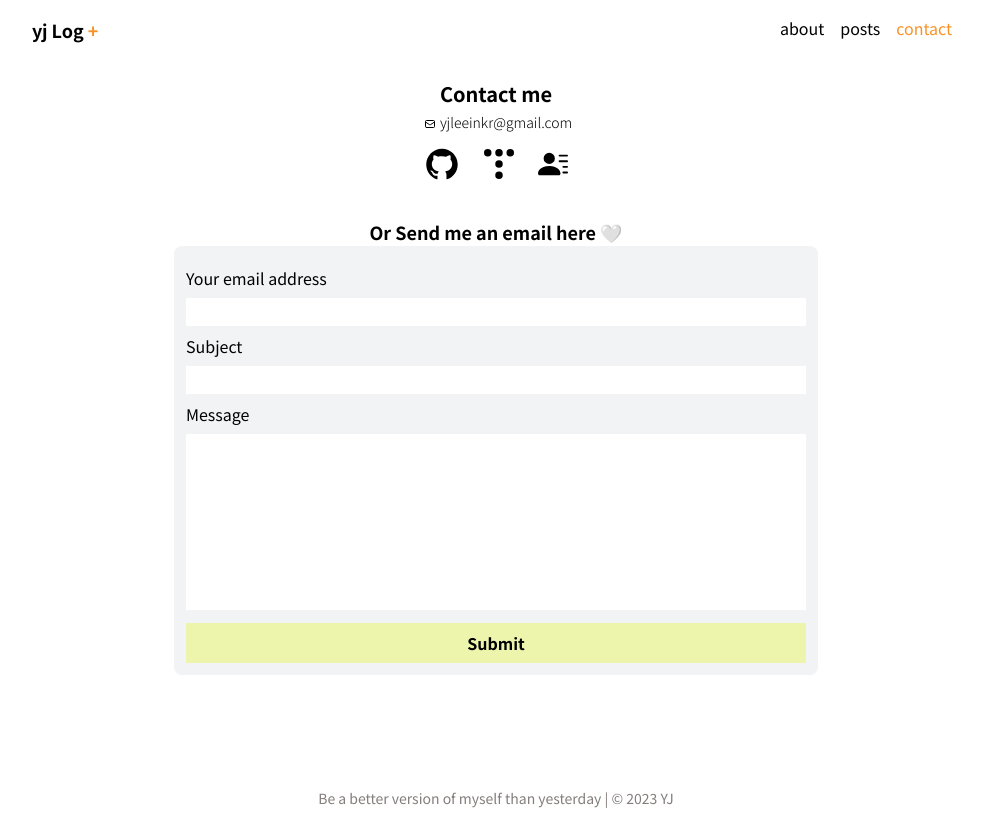
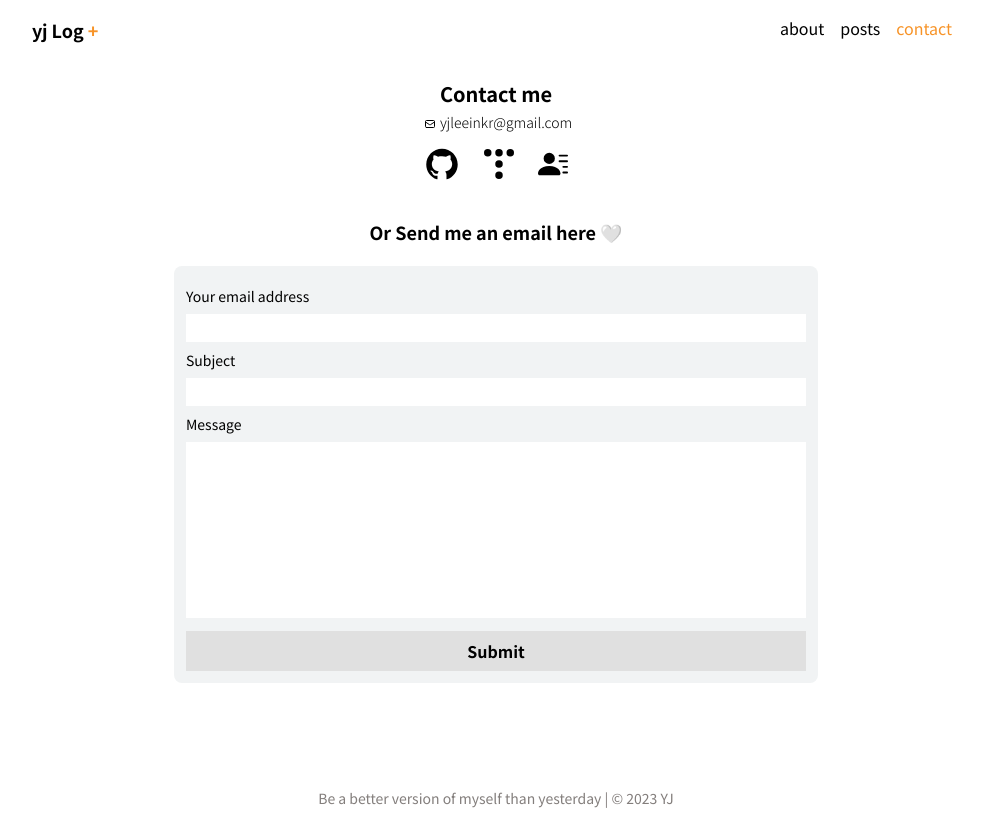
Before and after one commit to yjleeinkr/yj-log, a Next.js app: page /contact in a window 1280 px wide. Shown: the whole page, without its empty margins (144-1127 px from the left). Built offline with nearby package versions, Linux system fonts and the light colour scheme.

Commit message:
feat: client component for email form

```diff
--- a/package.json
+++ b/package.json
@@ -13,6 +13,7 @@
     "@types/react": "18.2.6",
     "@types/react-dom": "18.2.4",
     "autoprefixer": "10.4.14",
+    "axios": "^1.4.0",
     "eslint": "8.41.0",
     "eslint-config-next": "13.4.3",
     "next": "13.4.3",
@@ -30,6 +31,7 @@
     "yup": "^1.2.0"
   },
   "devDependencies": {
+    "@types/nodemailer": "^6.4.8",
     "@types/react-syntax-highlighter": "^15.5.7",
     "eslint-config-prettier": "^8.8.0",
     "prettier": "^2.8.8"
--- a/src/components/EmailForm.tsx
+++ b/src/components/EmailForm.tsx
@@ -1,21 +1,115 @@
 'use client';
 
+import { useState } from 'react';
+import { object, string } from 'yup';
+import axios from 'axios';
+
+let emailSchema = object({
+  email: string().email().required(),
+  subject: string().required(),
+  text: string(),
+});
+
 export default function EmailForm() {
+  const [email, setEmail] = useState('');
+  const [subject, setSubject] = useState('');
+  const [text, setText] = useState('');
+  const [statusMessage, setStatusMessage] = useState('');
+  const [isSuccess, setIsSuccess] = useState(false);
+  const [doubleClickFlag, setDoubleClickFlag] = useState(false);
+
+  const handleValue = (event: React.FormEvent<HTMLInputElement | HTMLTextAreaElement>) => {
+    const {
+      currentTarget: { name, value },
+    } = event;
+    switch (name) {
+      case 'email':
+        setEmail(value);
+        break;
+      case 'subject':
+        setSubject(value);
+        break;
+      case 'text':
+        setText(value);
+    }
+  };
+
+  const checkDoubleClick = () => {
+    if (doubleClickFlag) {
+      return doubleClickFlag;
+    } else {
+      setDoubleClickFlag(true);
+      return false;
+    }
+  };
+
+  const submitEmail = async (event: React.FormEvent<HTMLFormElement>) => {
+    event.preventDefault();
+    if (checkDoubleClick()) return;
+    const emailContents = { email, subject, text };
+    try {
+      await emailSchema.validate(emailContents);
+      const res = await axios.post('/api/email', emailContents);
+      if (res.data) {
+        setIsSuccess(true);
+        setStatusMessage('✅ 메일을 성공적으로 보냈습니다');
+      } else {
+        setIsSuccess(false);
+        setStatusMessage('🔥 메일 전송에 실패했습니다. 다시 시도해주세요!');
+      }
+    } catch (err) {
+      setIsSuccess(false);
+      setStatusMessage('❌ 메일 양식을 다시 확인해주세요!');
+    } finally {
+      setTimeout(() => {
+        setStatusMessage('');
+        setIsSuccess(false);
+        setDoubleClickFlag(false);
+      }, 2000);
+    }
+  };
+
   return (
-    <form className="bg-lightgrey w-full sm:w-[90%] md:w-[70%] m-zero-auto p-3 rounded-lg">
-      <h3 className="text-primary text-start py-2">Your email address</h3>
+    <>
+      <div className="w-fit m-zero-auto my-5">
+        {isSuccess ? (
+          <p className={`bg-[#c5f7d8] py-2 px-3 text-xs ${statusMessage ? 'inline-block' : 'hidden'}`}>
+            {statusMessage}
+          </p>
+        ) : (
+          <p className={`bg-[#fbb0b0] py-2 px-3 text-xs ${statusMessage ? 'inline-block' : 'hidden'}`}>
+            {statusMessage}
+          </p>
+        )}
+      </div>
+      <form className="bg-lightgrey w-full sm:w-[90%] md:w-[70%] m-zero-auto p-3 rounded-lg" onSubmit={submitEmail}>
+        <h3 className="text-primary text-start py-2 text-sm">Your email address</h3>
         <input
           type="text"
           className="w-full focus:outline-none focus:border-secondary focus:shadow-input py-1 px-2 text-sm"
+          name="email"
+          value={email}
+          onChange={handleValue}
         />
-      <h3 className="text-primary text-start py-2">Subject</h3>
+        <h3 className="text-primary text-start py-2 text-sm">Subject</h3>
         <input
           type="text"
           className="w-full focus:outline-none focus:border-secondary focus:shadow-input py-1 px-2 text-sm"
+          name="subject"
+          value={subject}
+          onChange={handleValue}
         />
-      <h3 className="text-primary text-start py-2">Message</h3>
-      <textarea className="w-full resize-none h-44 focus:outline-none focus:border-secondary focus:shadow-input py-1 px-2 text-sm" />
-      <button className="bg-point w-full mt-2 py-2 font-bold">Submit</button>
+        <h3 className="text-primary text-start py-2 text-sm">Message</h3>
+        <textarea
+          className="w-full resize-none h-44 focus:outline-none focus:border-secondary focus:shadow-input py-1 px-2 text-sm"
+          name="text"
+          value={text}
+          onChange={handleValue}
+        />
+        <button className="bg-[#e0e0e0] w-full mt-2 py-2 font-bold hover:bg-point transition-all duration-300">
+          Submit
+        </button>
       </form>
+    </>
   );
 }
```
Also changed, not shown: 1 other file (tests, documents, lock files or other folders). Lines whose indentation alone changed are shown as unchanged.
